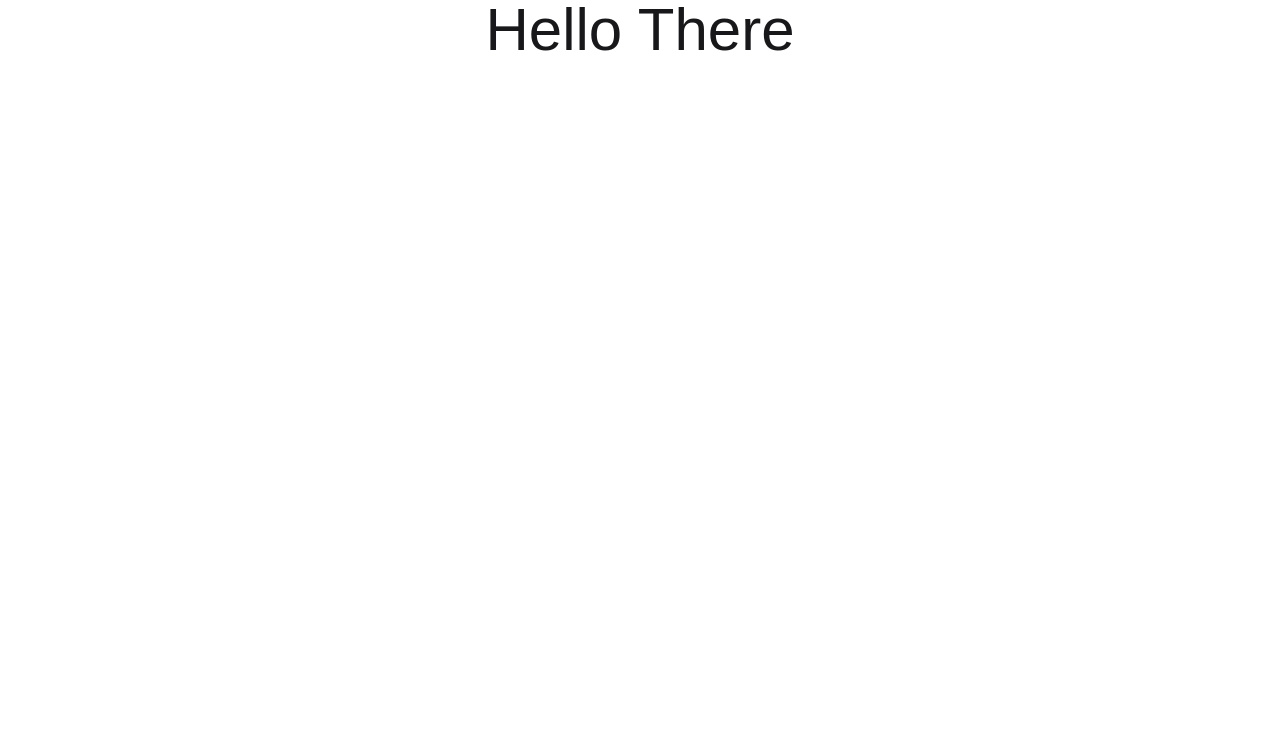
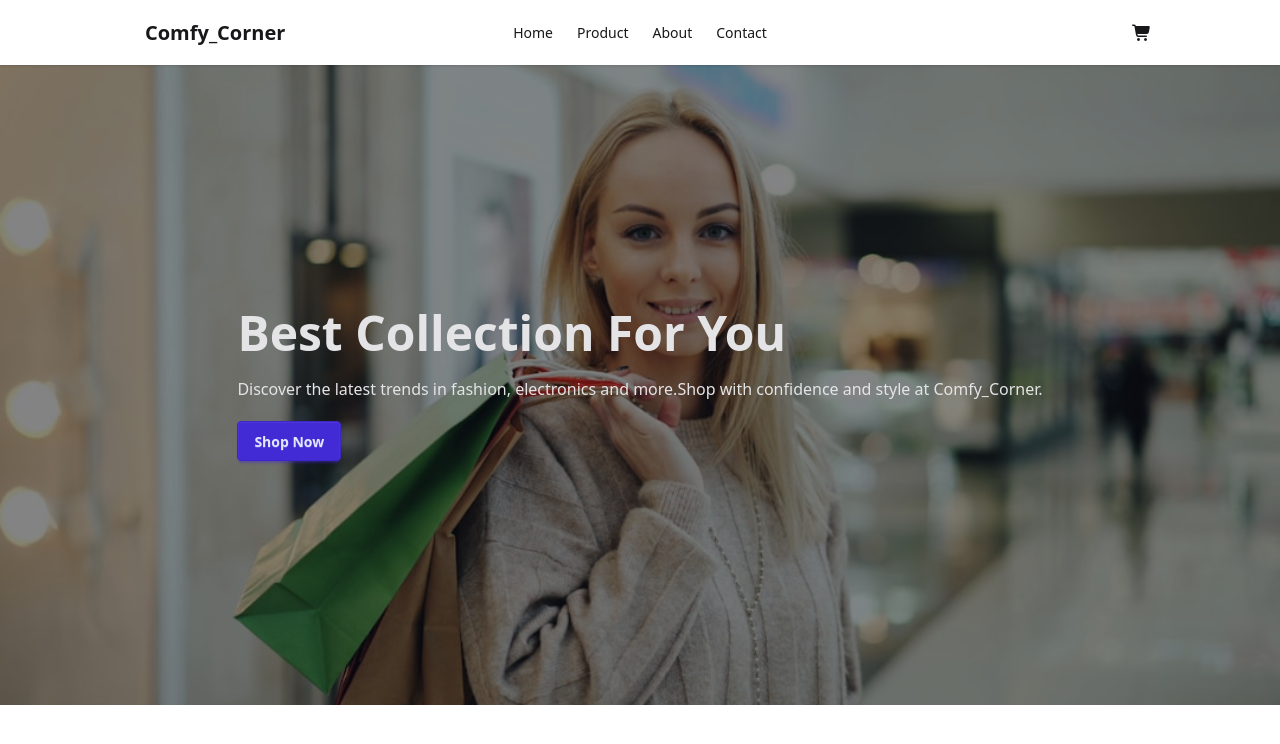
Before and after one commit to ar-sohan/Comfy-Corner, a plain HTML site: page index.html in a window 1280 px wide. Drawn offline with nearby package versions, Linux system fonts and the light colour scheme; a web font is replaced by a local one.

Commit message:
Navbar and Header created

```diff
--- a/index.html
+++ b/index.html
@@ -27,15 +27,76 @@
       rel="stylesheet"
     />
     <!-- stylesheet -->
-     <link rel="stylesheet" href="./styles/style.css">
+    <link rel="stylesheet" href="./styles/style.css" />
   </head>
   <body>
     <header>
-        <h1 class="text-6xl text-center belleza">Hello There</h1>
+      <!-- navbar -->
+      <div class="navbar bg-base-100 shadow-sm px-5 md:px-16 lg:px-32">
+        <div class="navbar-start">
+          <div class="dropdown">
+            <div tabindex="0" role="button" class="btn btn-ghost lg:hidden">
+              <svg
+                xmlns="http://www.w3.org/2000/svg"
+                class="h-5 w-5"
+                fill="none"
+                viewBox="0 0 24 24"
+                stroke="currentColor"
+              >
+                <path
+                  stroke-linecap="round"
+                  stroke-linejoin="round"
+                  stroke-width="2"
+                  d="M4 6h16M4 12h8m-8 6h16"
+                />
+              </svg>
+            </div>
+            <ul
+              tabindex="-1"
+              class="menu menu-sm dropdown-content bg-base-100 rounded-box z-1 mt-3 w-52 p-2 shadow"
+            >
+              <li><a>Home</a></li>
+              <li><a>Product</a></li>
+              <li><a>About</a></li>
+              <li><a>Contact</a></li>
+            </ul>
+          </div>
+          <a class="btn btn-ghost text-xl">Comfy_Corner</a>
+        </div>
+        <div class="navbar-center hidden lg:flex">
+          <ul class="menu menu-horizontal px-1">
+            <li><a>Home</a></li>
+            <li><a>Product</a></li>
+            <li><a>About</a></li>
+            <li><a>Contact</a></li>
+          </ul>
+        </div>
+        <div class="navbar-end">
+          <i class="fa-solid fa-cart-shopping"></i>
+        </div>
+      </div>
+      <!-- header section -->
+      <div
+        class="hero min-h-24 md:min-h-[40vh] lg:min-h-[80vh]"
+        style="
+          background-image: url(./Assets/banner-image.png);
+        "
+      >
+        <div class="hero-overlay"></div>
+        <div class="hero-content text-neutral-content">
+          <div class="max-w-screen-lg">
+            <h1 class="mb-5 text-5xl font-bold">Best Collection For You</h1>
+            <p class="mb-5">
+              Discover the latest trends in fashion, electronics and more.Shop with confidence and style at Comfy_Corner.
+            </p>
+            <button class="btn btn-primary">Shop Now</button>
+          </div>
+        </div>
+      </div>
     </header>
     <main></main>
     <footer></footer>
     <!-- js -->
-     <script src="./scripts/script.js"></script>
+    <script src="./scripts/script.js"></script>
   </body>
 </html>
```
